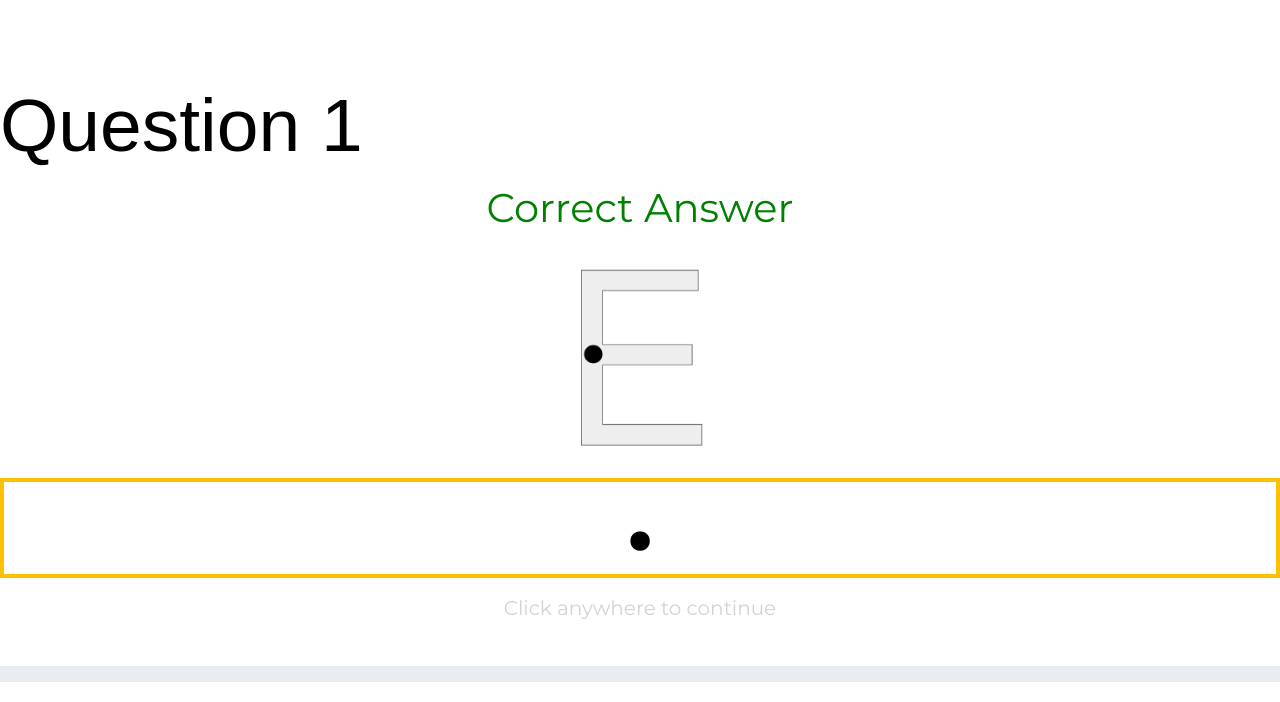
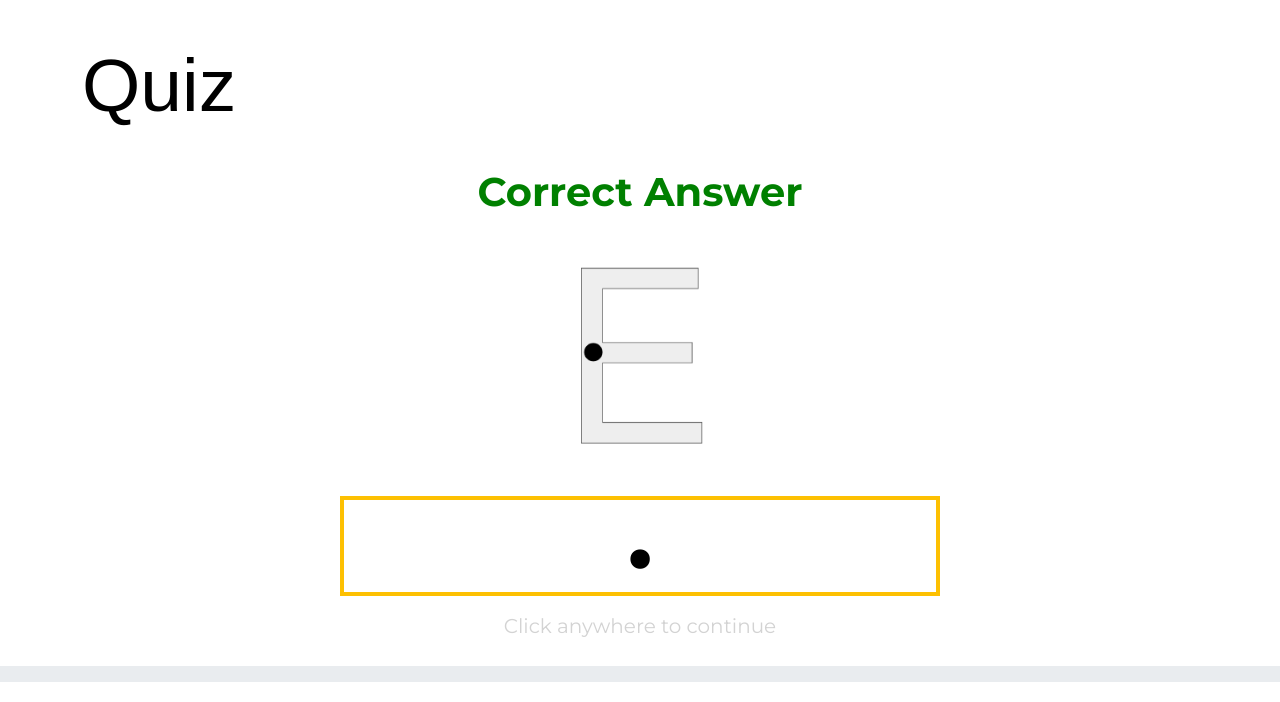
Before and after one commit to yuminglin0326/MorseCodeTutorial, a Flask app: page /quiz_answer/1 in a window 1280 px wide. Shown: the part 98-800 px from the top of the page. Run offline with Flask 3, Linux system fonts and the light colour scheme; some libraries are stand-ins or nearby versions; some web fonts are replaced.

Commit message:
graphic design for quiz answer page

```diff
--- a/server.py
+++ b/server.py
@@ -145,7 +145,8 @@ quizzes = {
         "flash_interval": [300, 400, 700, 800, 1100, 1200, 1500, 1800, 2100, 2400, 2700, 2800, 3450, 3550, 3850, 3950, 4250, 4550, 4850, 4950, 5600, 5700, 6000, 6100, 6400, 6700, 7350, 7450, 8100, 8200, 8850],
         # "hint": ["/static/image/h-hint.png", "/static/image/e-hint.png", "/static/image/l-hint.png", "/static/image/l-hint.png", "/static/image/o-hint.png"],
         "hint": "/static/image/hello-hint.png",
-        "answer_img": ["/static/image/h-answer.png", "/static/image/e-answer.png", "/static/image/l-answer.png", "/static/image/l-answer.png", "/static/image/o-answer.png"],
+        # "answer_img": ["/static/image/h-answer.png", "/static/image/e-answer.png", "/static/image/l-answer.png", "/static/image/l-answer.png", "/static/image/o-answer.png"],
+        "answer_img": ["/static/image/hello-answer.png"],
         "scored": False,
         "answered_correctly": 0,
         "id_in_learns": [2, 1, 3, 3, 5],
@@ -187,7 +188,7 @@ quizzes = {
         "morse_audio": "/static/audio/sos-audio.mp3",
         "flash_interval": [300, 400, 700, 800, 1100, 1400, 2050, 2150, 2800, 2900, 3550, 3850, 4150, 4250, 4550, 4650, 4950],
         "hint": "... --- ...",
-        "answer_img": ["/static/image/r-answer.png"],
+        "answer_img": ["/static/image/sos-answer.png"],
         "scored": False,
         "answered_correctly": 0,
         "id_in_learns": [7, 5, 7],
@@ -232,7 +233,8 @@ quizzes = {
         "answer_letter": "morse",
         "flash_interval": [300, 400, 700, 800, 1100, 1200, 1500, 1800, 2100, 2400, 2700, 2800, 3450, 3550, 3850, 3950, 4250, 4550, 4850, 4950, 5600, 5700, 6000, 6100, 6400, 6700, 7350, 7450, 8100, 8200, 8850],
         "hint": "-- --- .-. ... .",
-        "answer_img": ["/static/image/m-answer.png", "/static/image/o-answer.png", "/static/image/r-answer.png", "/static/image/s-answer.png", "/static/image/e-answer.png"],
+        # "answer_img": ["/static/image/m-answer.png", "/static/image/o-answer.png", "/static/image/r-answer.png", "/static/image/s-answer.png", "/static/image/e-answer.png"],
+        "answer_img": ["/static/image/morse-answer.png"],
         "scored": False,
         "answered_correctly": 0,
         "id_in_learns": [4, 5, 6, 7, 1],
--- a/static/main.css
+++ b/static/main.css
@@ -192,6 +192,10 @@ h1 {
   overflow: hidden;
 }
 
+.fix-input-width {
+  width: 600px;
+}
+
 .top-margin {
   margin-top: 10px;
 }
@@ -338,7 +342,14 @@ img.hint {
 }
 
 .plain-image {
-  height: 200px;
+  max-height: 200px;
+  max-width: 80vw;
+  height: auto;
+  width: auto;
+}
+
+.top-bottom-margin {
+  margin: 20px 0px;
 }
 
 /* .morse-on-image {
@@ -359,7 +370,7 @@ img.hint {
 
 .page-header {
   padding-top: 30px;
-  padding-bottom: 40px;
+  padding-bottom: 30px;
 }
 
 #congrats {
--- a/templates/quiz.html
+++ b/templates/quiz.html
@@ -8,8 +8,7 @@
         let quiz = {{quiz|tojson}}
     </script>
 
-    <div class="container">
-        <h1 class="page-header">Quiz</h1>
+    <div>
         <div class="quiz-container">
             <h2 class="question">{{quiz.id}}. {{quiz.question}}</h2>
             <!-- <div id="duration-display" class="hide">0 seconds</div> -->
--- a/templates/quiz_answer.html
+++ b/templates/quiz_answer.html
@@ -8,18 +8,19 @@
         let quiz = {{quiz|tojson}}
     </script>
 
+    <div>
         <div class="quiz-container">
-        <h1>Question {{quiz.id}}</h1>
-        <div class="quiz-correct">Correct Answer</div>
+            <!-- <h2 class="page-header">Question {{quiz.id}}</h2> -->
+            <h2 class="quiz-correct">Correct Answer</h2>
             <div class="correct-answer-container">
                 {% for answer in quiz.answer_img %}
-                <img class="plain-image" src="{{answer}}" alt="answer image">
+                    <img class="plain-image top-bottom-margin" src="{{answer}}" alt="answer image">
                 {% endfor %}
             </div>
-        <div class="input-morse-code">{{quiz.answer_morse}}</div>
+            <div class="input-morse-code fix-input-width">{{quiz.answer_morse}}</div>
             <div class='continue-message'>
                 Click anywhere to continue
             </div>
-
+        </div>
     </div>
 {% endblock %}
--- a/templates/quiz_layout.html
+++ b/templates/quiz_layout.html
@@ -7,11 +7,13 @@
         let total_quizzes = {{total_quizzes}}
     </script>
 
-    <div>
+    <div class="container">
+        <h1 class="page-header">Quiz</h1>
         {% block quiz_content %}{% endblock %}
-        <div class="progress-container">
-            <div class="progress">
-            </div>
+
+    </div>
+    <div class="progress-container">
+        <div class="progress">
         </div>
     </div>
 
```
Also changed, not shown: static/image/hello-answer.png (added), static/image/morse-answer.png (added), static/image/sos-answer.png (added). Lines whose indentation alone changed are shown as unchanged.
